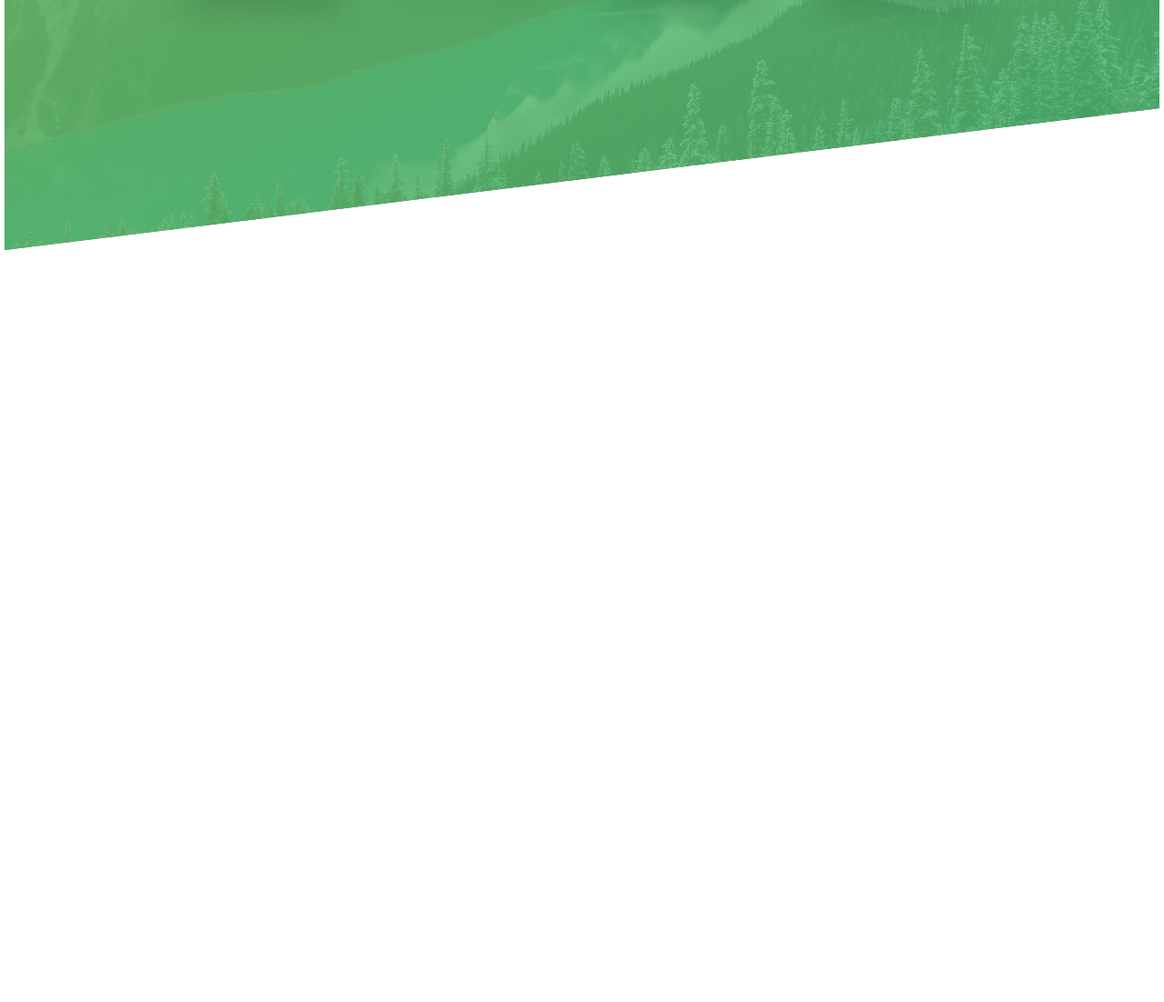
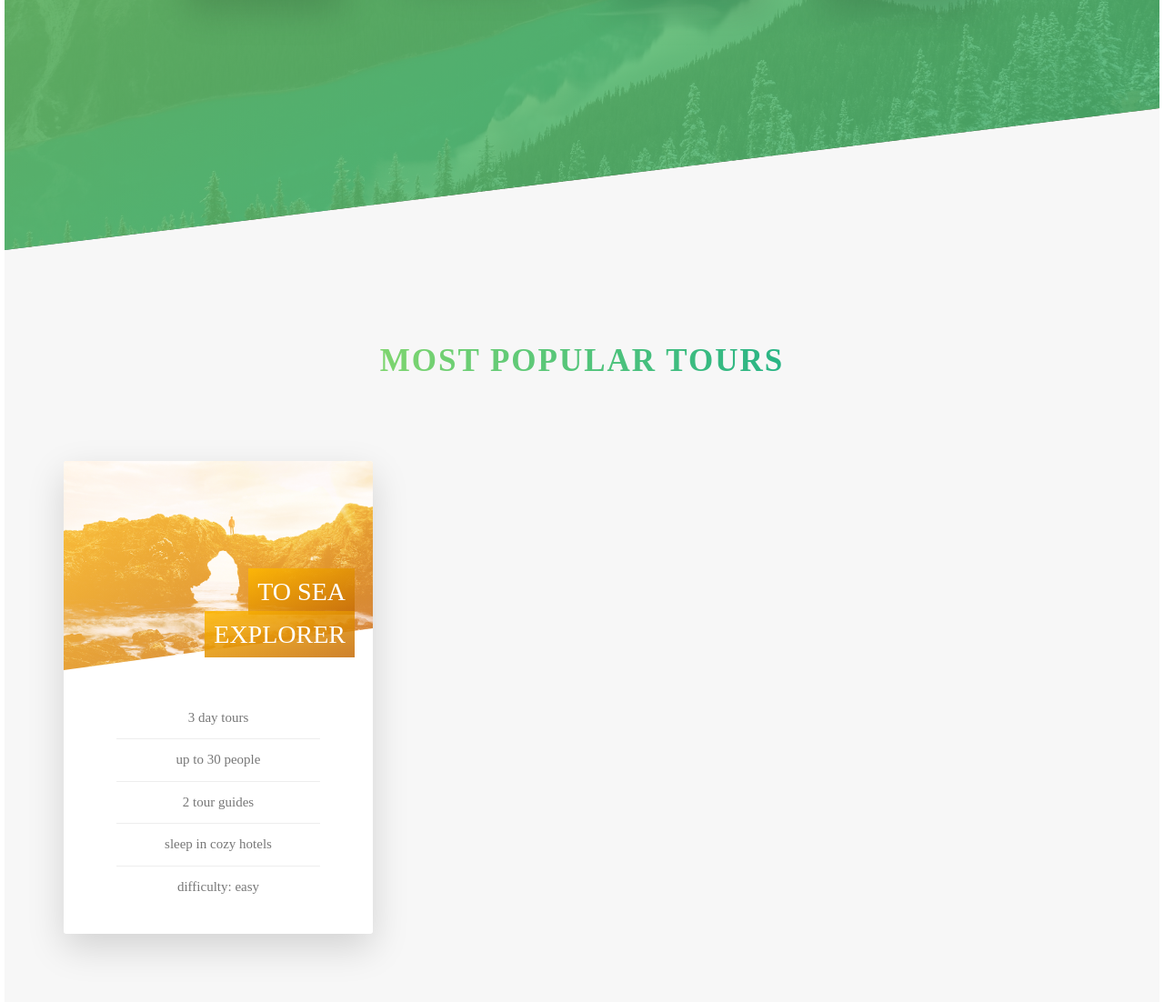
Before and after one commit to reanzi/natoursAdvancecss, a plain HTML site: page index.html in a window 1280 px wide. Shown: the part 1949-3051 px from the top of the page at 91% size. Before the commit the page ends 2224 px from the top, so only its background shows below. Drawn offline with Linux system fonts and the light colour scheme.

Commit message:
card's front part is done

```diff
--- a/index.html
+++ b/index.html
@@ -127,6 +127,43 @@
           </div>
         </div>
       </section>
+      <section class="section-tours">
+        <div class="u-center-text u-mb-big">
+          <h2 class="heading-secondary">
+            Most Popular tours
+          </h2>
+        </div>
+        <div class="row">
+          <div class="col-1-of-3">
+            <div class="card">
+              <div class="card__side card__side--front">
+                <div class="card__picture card__picture--1">
+                  &nbsp;
+                </div>
+                <h4 class="card__heading">
+                  <span class="card__heading-span card__heading-span--1"
+                    >To sea explorer</span
+                  >
+                </h4>
+                <div class="card__details">
+                  <ul>
+                    <li>3 day tours</li>
+                    <li>up to 30 people</li>
+                    <li>2 tour guides</li>
+                    <li>sleep in cozy hotels</li>
+                    <li>difficulty: easy</li>
+                  </ul>
+                </div>
+              </div>
+              <div class="card__side card__side--back card__side--back-1">
+                Back
+              </div>
+            </div>
+          </div>
+          <div class="col-1-of-3"><div class="card"></div></div>
+          <div class="col-1-of-3"><div class="card"></div></div>
+        </div>
+      </section>
     </main>
     <!--
     <section class="grid-test">
--- a/sass/abstract/_variables.scss
+++ b/sass/abstract/_variables.scss
@@ -2,12 +2,19 @@
 $color-primary-light: #7ed56f;
 $color-primary: #55c57a;
 $color-primary-dark: #28b485;
+
+$color-secondary-light: #ffb900;
+$color-secondary-dark: #c56b08;
+
+$color-tertiary-light: #2998ff;
+$color-tertiary-dark: #5643fa;
 
 $color-grey-dark: #777;
 $color-black: #000;
 $color-white: #fff;
 
 $color-grey-light-1: #f7f7f7;
+$color-grey-light-2: #eee;
 
 // GRID
 $grid-width: 114rem;
--- /dev/null
+++ b/sass/components/_card.scss
@@ -0,0 +1,105 @@
+.card {
+  //FUNCTIONALITY
+  perspective: 150rem;
+  -moz-perspective: 150rem;
+  position: relative;
+  height: 52rem;
+
+  &__side {
+    font-size: 2rem;
+    width: 100%;
+    position: absolute;
+    top: 0;
+    left: 0;
+
+    height: 52rem;
+    transition: all 0.8s ease;
+    backface-visibility: hidden;
+    border-radius: 3px;
+    overflow: hidden;
+    box-shadow: 0 1.5rem 4rem rgba($color-black, 0.15);
+    &--front {
+      background-color: $color-white;
+    }
+    &--back {
+      transform: rotateY(180deg);
+      &-1 {
+        background-image: linear-gradient(
+          to right bottom,
+          $color-secondary-light,
+          $color-secondary-dark
+        );
+      }
+    }
+  }
+  &:hover &__side--front {
+    transform: rotateY(-180deg);
+  }
+  &:hover &__side--back {
+    transform: rotateY(0);
+  }
+
+  //FRONT SIDE STYLING
+  &__picture {
+    background-size: cover;
+    height: 23rem;
+    background-blend-mode: screen;
+    -webkit-clip-path: polygon(0 0, 100% 0, 100% 80%, 0 100%);
+    clip-path: polygon(0 0, 100% 0, 100% 80%, 0 100%);
+    &--1 {
+      background-image: linear-gradient(
+          to right bottom,
+          $color-secondary-light,
+          $color-secondary-dark
+        ),
+        url(../../img/nat-5.jpg);
+    }
+    &--2 {
+      background-image: url(../../img/nat-5.jpg);
+    }
+    &--3 {
+      background-image: url(../../img/nat-5.jpg);
+    }
+  }
+  &__heading {
+    font-size: 2.8rem;
+    font-weight: 300;
+    text-transform: uppercase;
+    text-align: right;
+    color: $color-white;
+    position: absolute;
+    top: 12rem;
+    right: 2rem;
+    width: 75%;
+  }
+  &__heading-span {
+    padding: 1rem;
+    -wekitbox-decoration-break: clone;
+    box-decoration-break: clone;
+    &--1 {
+      background-image: linear-gradient(
+        to right bottom,
+        rgba($color-secondary-light, 0.85),
+        rgba($color-secondary-dark, 0.85)
+      );
+    }
+  }
+  &__details {
+    padding: 3rem;
+    ul {
+      list-style: none;
+      width: 80%;
+      margin: 0 auto;
+
+      li {
+        text-align: center;
+        font-size: 1.5rem;
+        padding: 1rem;
+
+        &:not(:last-child) {
+          border-bottom: 1px solid $color-grey-light-2;
+        }
+      }
+    }
+  }
+}
--- a/sass/layout/_header.scss
+++ b/sass/layout/_header.scss
@@ -9,6 +9,7 @@
   background-size: cover;
   background-position: top; /* image focus */
   position: relative;
+  -webkit-clip-path: polygon(0 0, 100% 0, 100% 75vh, 0 100%);
   clip-path: polygon(0 0, 100% 0, 100% 75vh, 0 100%);
 
   &__logo-box {
--- a/sass/main.scss
+++ b/sass/main.scss
@@ -13,6 +13,7 @@
 @import "components/buttons";
 @import "components/composition";
 @import "components/feature-box";
+@import "components/card";
 
 //LAYOUTS
 @import "layout/header";
--- a/sass/pages/_home.scss
+++ b/sass/pages/_home.scss
@@ -22,4 +22,9 @@
       transform: skewY(7deg);
     }
   }
+  &-tours {
+    background-color: $color-grey-light-1;
+    padding: 25rem 0 50rem 0;
+    margin-top: -10vh;
+  }
 }
```
Also changed, not shown: dist/css/main.min.css, 1 other file.
